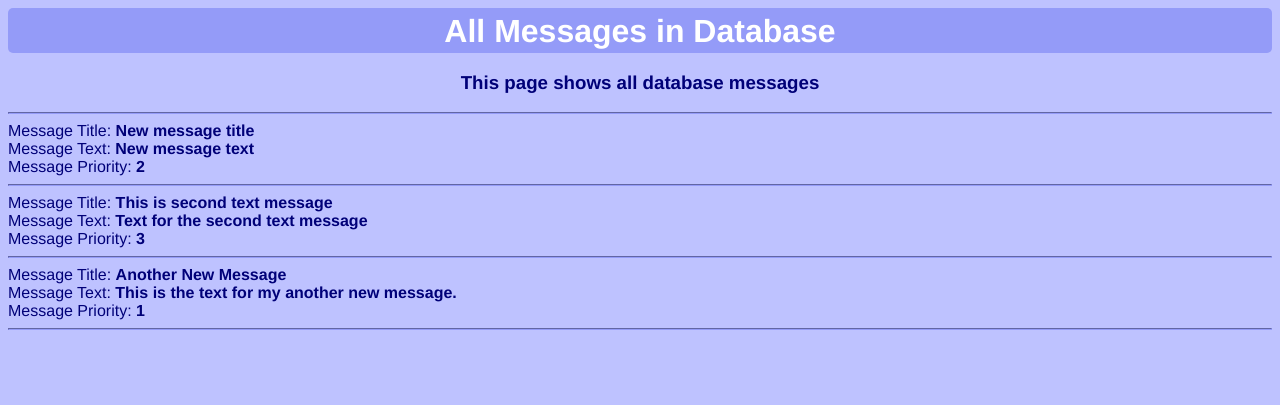
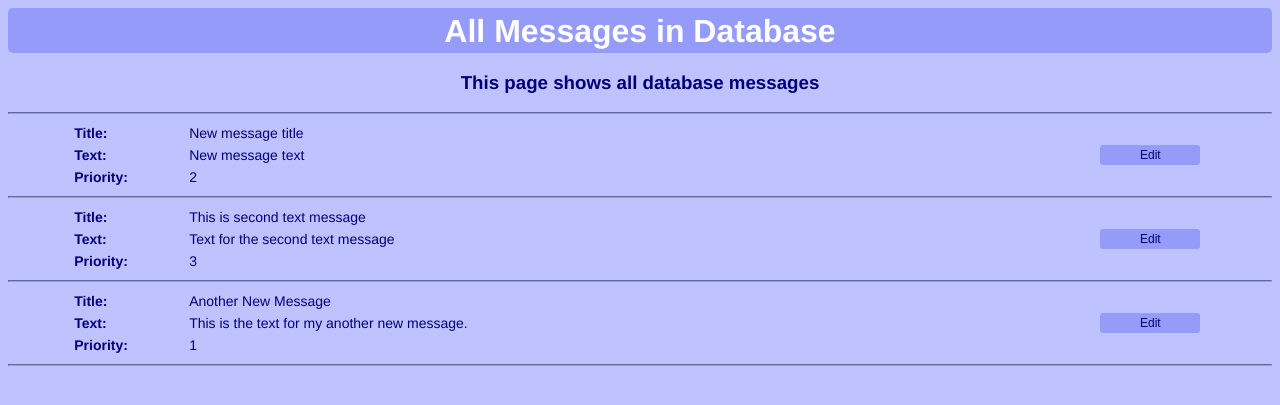
Before and after one commit to GatisKr/Flask-SQLAlchemy, a Flask app: page /message_all in a window 1280 px wide. Shown: the top 405 px of the page. Run offline with Flask 3, Linux system fonts and the light colour scheme.

Commit message:
Edit message created

```diff
--- a/app.py
+++ b/app.py
@@ -78,6 +78,35 @@ def message_all():  # Query all posts from the database using the Post model
     return render_template('message_all.html', messages=messages)
 
 
+@app.route("/message_edit", methods=["POST"])
+def message_edit():
+    from Database import Message
+    id_edit = request.form.get("edit_current_message")
+    id_submit = request.form.get("submit_data")
+    print(id_edit, id_submit)
+
+    if id_edit:
+        message = db.session.get(Message, id_edit)
+
+    elif id_submit:
+        message = db.session.get(Message, id_submit)
+        message.title = request.form["title"]
+        message.priority = request.form["priority"]
+
+        try:
+            db.session.commit()
+            print("id_submit: Successfully submitted Message ID")
+            return redirect("/")
+
+        except:
+            return "Error submitting message data"
+
+    else:
+        return "No message ID to edit"
+
+    return render_template("message_edit.html", message=message)
+
+
 @app.route("/user_add", methods=['POST', 'GET'])
 def user_add():
     fn = "/user_add:"
@@ -102,7 +131,7 @@ def user_add():
             return redirect("/")
 
         except:
-            return "Error while adding user to database"
+            return "Error adding user to database"
 
     else:
         return render_template("user_add.html")
--- a/static/css/db_style.css
+++ b/static/css/db_style.css
@@ -29,6 +29,22 @@ th, td {
     width: 10%;
     border: transparent;
     border-width: 1px;
+}
+.msgTh {
+    width: 10%;
+    border: transparent;
+    border-width: 1px;
+}
+.msgTd1 {
+    width: 80%;
+    border: transparent;
+    border-width: 1px;
+}
+.msgTd2 {
+    width: 10%;
+    border: transparent;
+    border-width: 1px;
+    text-align: center;
 }
 
 /* Text input */
--- a/templates/message_all.html
+++ b/templates/message_all.html
@@ -1,23 +1,44 @@
-<!DOCTYPE html>
-<html lang="en">
-<head>
-    <link rel="stylesheet" href="{{url_for('static', filename='css/db_style.css')}}">
-    <meta charset="UTF-8">
-    <title>All Messages</title>
-</head>
-<body>
-    <h1>All Messages in Database</h1>
-    <center>
+{% extends 'base.html' %}
+
+{% block title %}
+All Messages
+{% endblock %}
+
+{% block body %}
+
+<h1>All Messages in Database</h1>
+<center>
     <h3>This page shows all database messages</h3>
-    </center>
     <hr>
+
     {% for message in messages %}
-        <form method="post">
-            Message Title: <strong>{{message.title}}</strong><br>
-            Message Text: <strong>{{message.messageText}}</strong><br>
-            Message Priority: <strong>{{message.priority}}</strong><br>
-        </form>
-        <hr>
+
+    <table style="width:90%;">
+        <tr>
+            <th class="msgTh">Title:</th>
+            <td class="msgTd1">{{message.title}}</td>
+            <td class="msgTd2"></td>
+        </tr>
+        <tr>
+            <th class="msgTh">Text:</th>
+            <td class="msgTd1">{{message.messageText}}</td>
+            <td class="msgTd2">
+                <form action="/message_edit" method="POST">
+                    <input type="hidden" name="edit_current_message" value="{{ message.id }}">
+                    <button class="smallButton" type="submit">Edit</button>
+                </form>
+            </td>
+        </tr>
+        <tr>
+            <th class="msgTh">Priority:</th>
+            <td class="msgTd1">{{message.priority}}</td>
+            <td class="msgTd2"></td>
+        </tr>
+    </table>
+
+    <hr>
     {% endfor %}
-</body>
-</html>
+
+</center>
+
+{% endblock %}
--- a/templates/user_edit.html
+++ b/templates/user_edit.html
@@ -10,7 +10,7 @@ Edit User
 <center>
 <h3>Edit database user data</h3>
 <hr>
-    <form action="/user_edit" method="post">
+    <form action="/user_edit" method="POST">
         <table style="width:80%;">
             <tr>
                 <!-- LABELS -->
```
Also changed, not shown: templates/message_edit.html (added, +23 -0 lines), instance/mydb.db.
